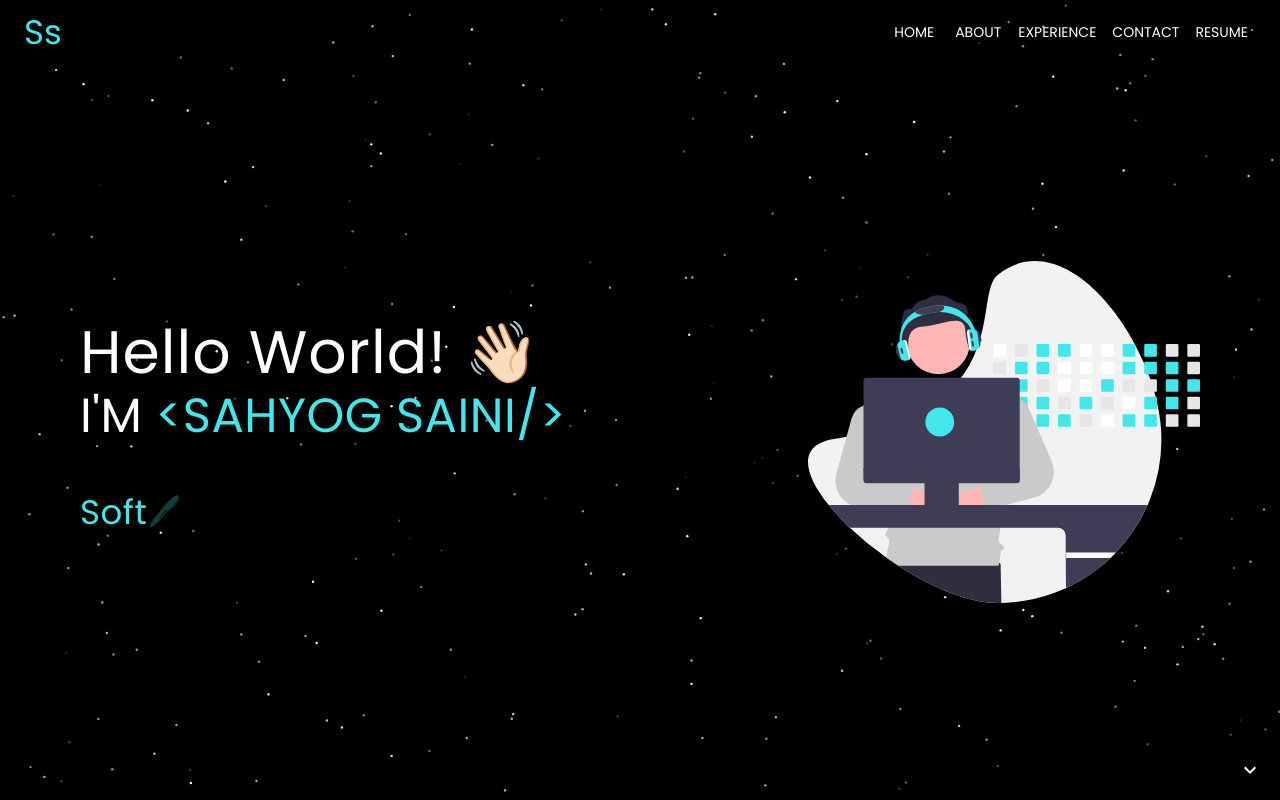
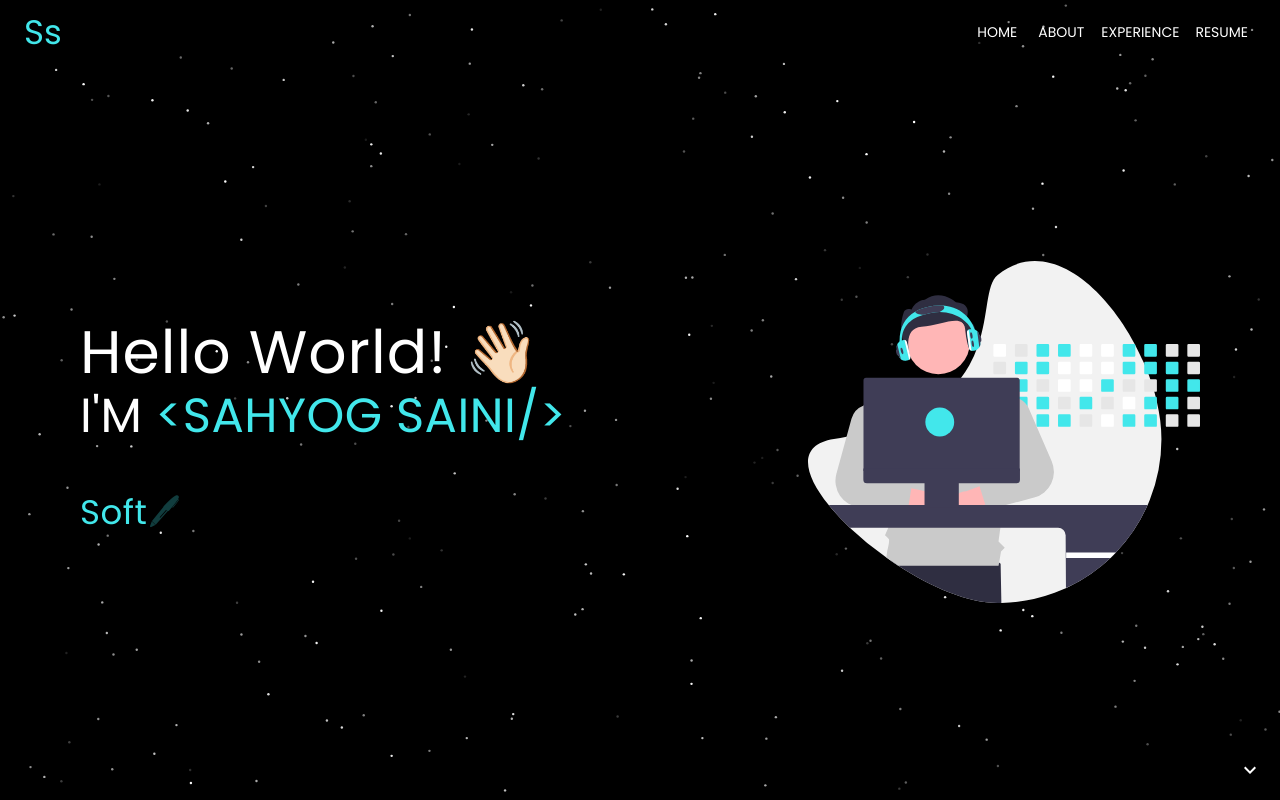
Before and after one commit to thephenomenal10/me, a React (Create React App) app: page / in a window 1280 px wide. Shown: the top 800 px of the page. Built offline with nearby package versions, Linux system fonts and the light colour scheme.

Commit message:
remove contact nav item

```diff
--- a/src/components/common/NavBar.tsx
+++ b/src/components/common/NavBar.tsx
@@ -27,7 +27,6 @@ const NavBar = () => {
     { item: "Home", path: ROUTER.HOME.path },
     { item: "About", path: ROUTER.ABOUT.path },
     { item: "Experience", path: ROUTER.WORK_EXPERIENCE.path },
-    { item: "Contact", path: ROUTER.CONTACT.path },
     { item: "Resume", path: ROUTER.RESUME.path },
   ];
 
--- a/src/constants/routers.ts
+++ b/src/constants/routers.ts
@@ -14,9 +14,6 @@ const ROUTER = {
   RESUME: {
     path: "/resume",
   },
-  CONTACT: {
-    path: "/contact",
-  },
 };
 
 export { ROUTER };
```
